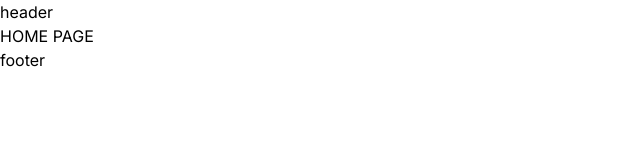
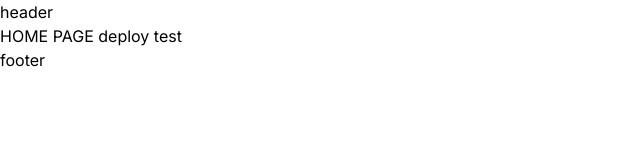
Before and after one commit to julesvoiturier/NextJS-Boox-Project, a Next.js app: page / in a window 1280 px wide. Shown: the top 160 px of the page, without its empty margins (0-640 px from the left). Built offline with nearby package versions, Linux system fonts and the light colour scheme.

Commit message:
deploy test

```diff
--- a/src/app/page.js
+++ b/src/app/page.js
@@ -4,6 +4,7 @@ export default function Home() {
   return (
     <main className="">
       HOME PAGE
+      deploy test
     </main>
   );
 }
```
